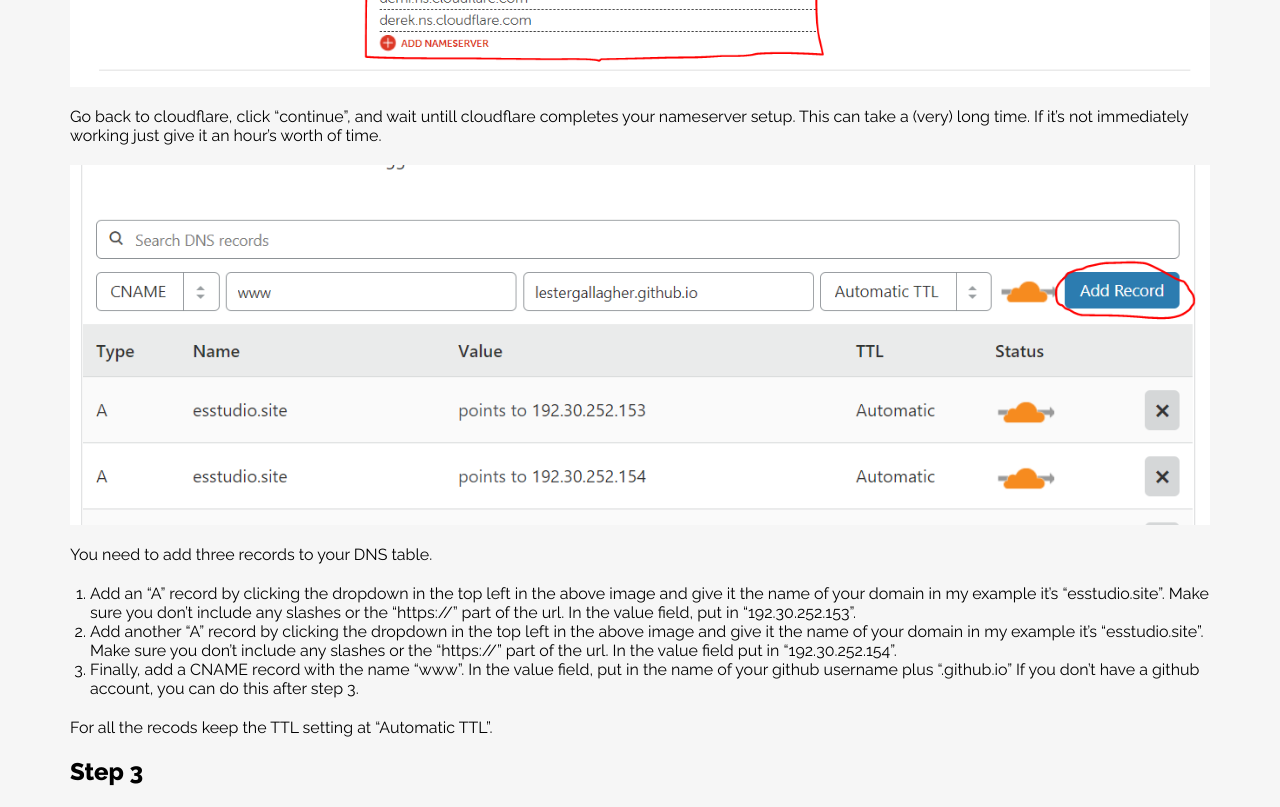
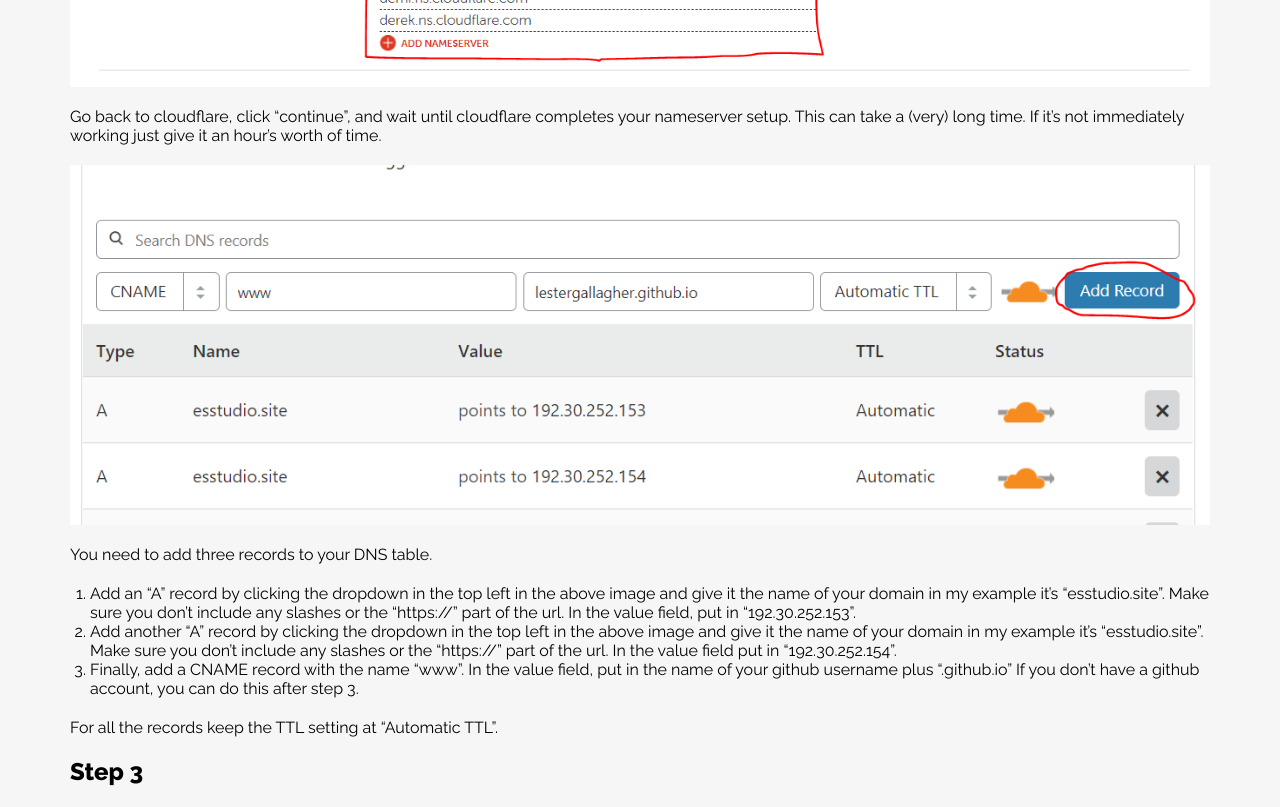
Before and after one commit to LesterGallagher/LesterGallagher.github.io, a Jekyll site: the page built from _posts/2019-02-17-the-real-guide-to-creating-a-website-with-free-hosting-2019.md, in a window 1280 px wide and 1400 px high, scrolled down 3596 px. Shown: the part 153-960 px from the top of the window. Built offline with Jekyll 4.4.1, drawn with Linux system fonts in a browser that asks for light colours; comment, search, counter and statistics services are not loaded; some of the changed text lies outside the part shown.

Commit message:
Update from Forestry.io Sem Postma updated _posts/2019-02-17-the-real-guide-to-creating-a-website-with-free-hosting-2019.md

```diff
--- a/_posts/2019-02-17-the-real-guide-to-creating-a-website-with-free-hosting-2019.md
+++ b/_posts/2019-02-17-the-real-guide-to-creating-a-website-with-free-hosting-2019.md
@@ -39,7 +39,7 @@ If you're not using namecheap, search for the nameserver setting, there should b
 
 ![](/uploads/namecheap-nameservers.png)
 
-Go back to cloudflare, click "continue", and wait untill cloudflare completes your nameserver setup. This can take a (very) long time. If it's not immediately working just give it an hour's worth of time.
+Go back to cloudflare, click "continue", and wait until cloudflare completes your nameserver setup. This can take a (very) long time. If it's not immediately working just give it an hour's worth of time.
 
 ![](/uploads/cname-www.png)
 
@@ -49,7 +49,7 @@ You need to add three records to your DNS table.
 2. Add another "A" record by clicking the dropdown in the top left in the above image and give it the name of your domain in my example it's "esstudio.site". Make sure you don't include any slashes or the "https://" part of the url. In the value field put in "192.30.252.154".
 3. Finally, add a CNAME record with the name "www". In the value field, put in the name of your github username plus ".github.io" If you don't have a github account, you can do this after step 3.
 
-For all the recods keep the TTL setting at "Automatic TTL".
+For all the records keep the TTL setting at "Automatic TTL".
 
 ## Step 3
 
```
Also changed, not shown: other parts of _posts/2019-02-17-the-real-guide-to-creating-a-website-with-free-hosting-2019.md (+3 -3 lines), .forestry/front_matter/templates/post.yml.
